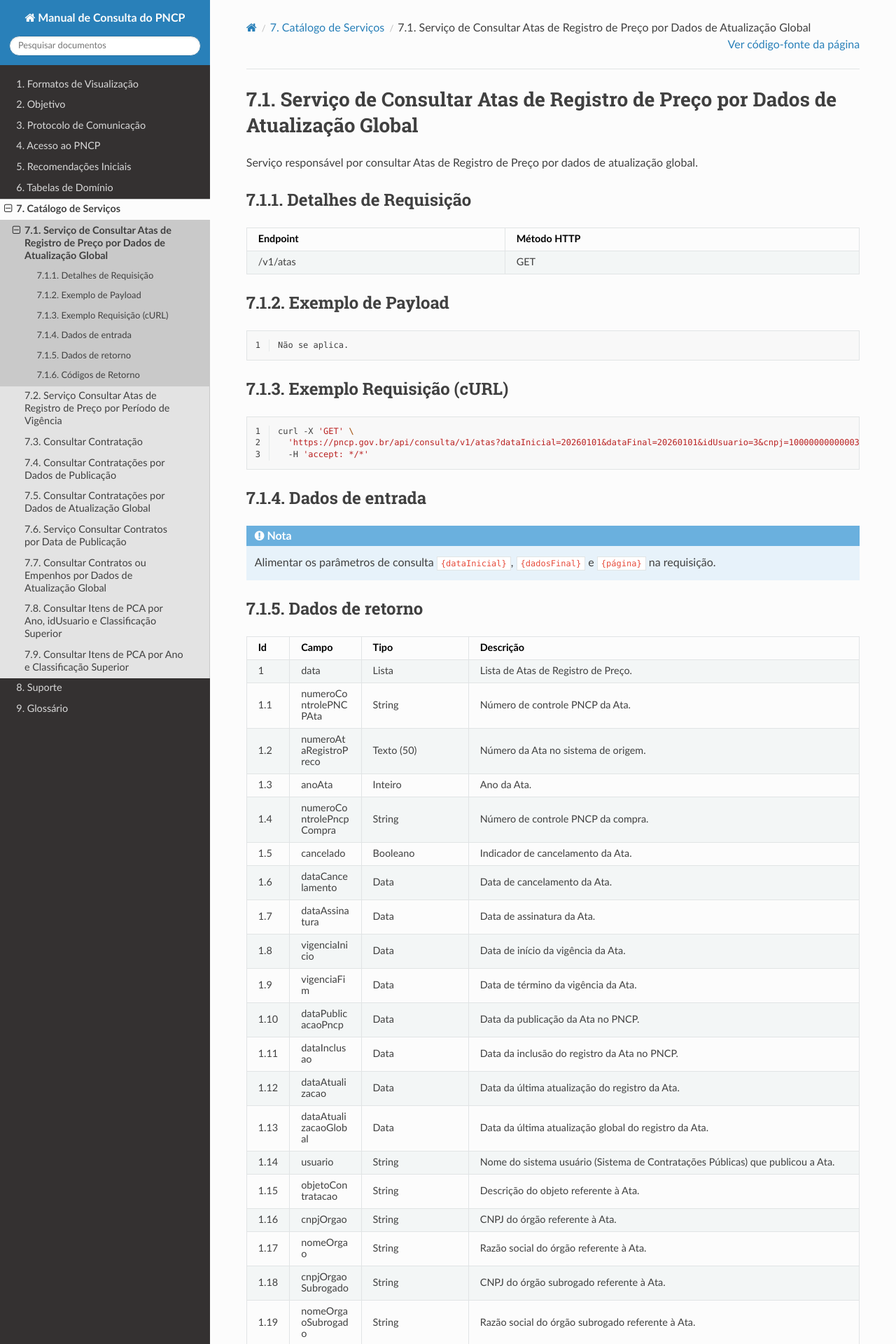
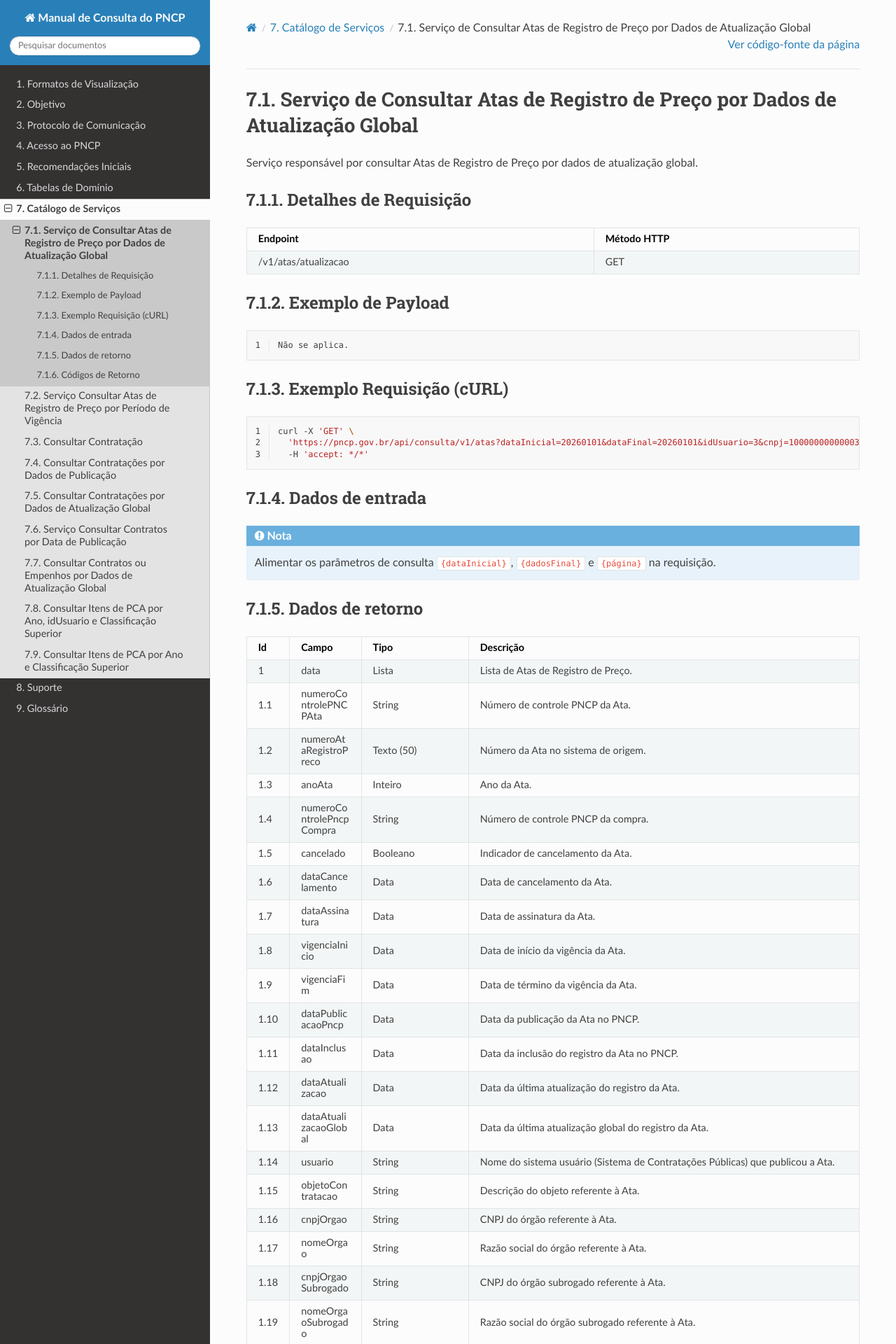
Before and after one commit to sofiaestrelab/Manual-de-Consulta-do-PNCP, a Sphinx documentation site: the page built from docs/source/catalogo_de_servicos/consultar_atas_de_registro_de_preco_por_dados_de_atualizacao_global.rst, in a window 1280 px wide. Shown: the top 1920 px of the page at 70% size. Built offline with Sphinx 7.4.7 and the Read the Docs theme 3.1.0, drawn with Linux system fonts in a browser that asks for light colours; pages that are not in the unit, such as notebooks, are missing from menus.

```diff
--- a/docs/source/catalogo_de_servicos/consultar_atas_de_registro_de_preco_por_dados_de_atualizacao_global.rst
+++ b/docs/source/catalogo_de_servicos/consultar_atas_de_registro_de_preco_por_dados_de_atualizacao_global.rst
@@ -13,7 +13,7 @@ Detalhes de Requisição
 
    * - Endpoint
      - Método HTTP
-   * - /v1/atas
+   * - /v1/atas/atualizacao
      - GET
 
 Exemplo de Payload
```
